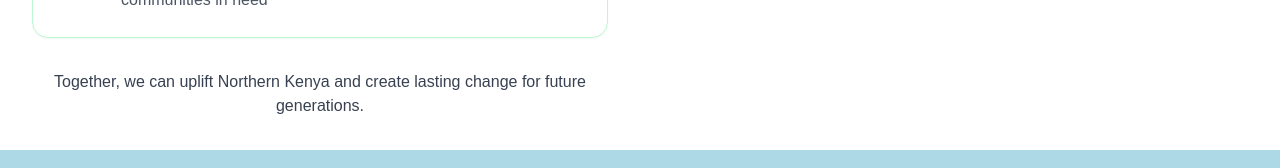
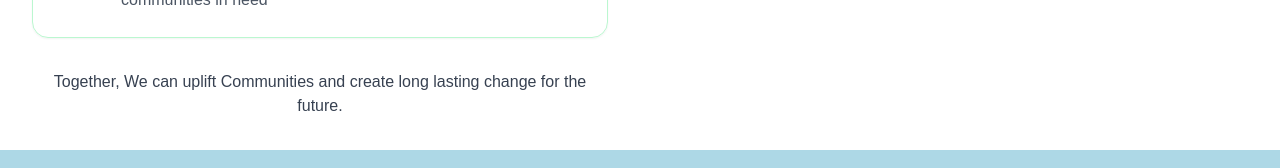
Before and after one commit to ahmednule/Ujamaa-Foundation, a Next.js app: page /contact-us in a window 1280 px wide. Shown: the part 1212-1380 px from the top of the page. Built offline with nearby package versions, Linux system fonts and the light colour scheme.

Commit message:
fix: small changes

```diff
--- a/src/components/ui/HowtoSupport.jsx
+++ b/src/components/ui/HowtoSupport.jsx
@@ -37,7 +37,7 @@ export default function HowtoSupport() {
       </div>
 
       <p className="mt-8 text-gray-700 text-center">
-        Together, we can uplift Northern Kenya and create lasting change for future generations.
+        Together, We can uplift Communities and create long lasting change for the future.
       </p>
     </div>
   );
```
